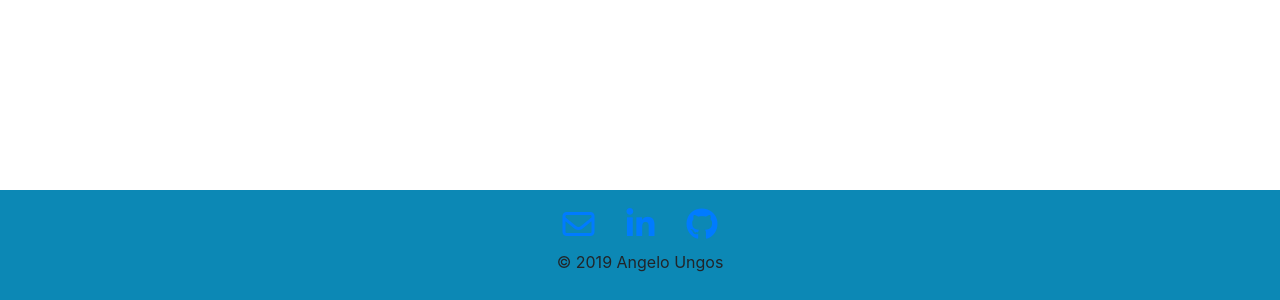
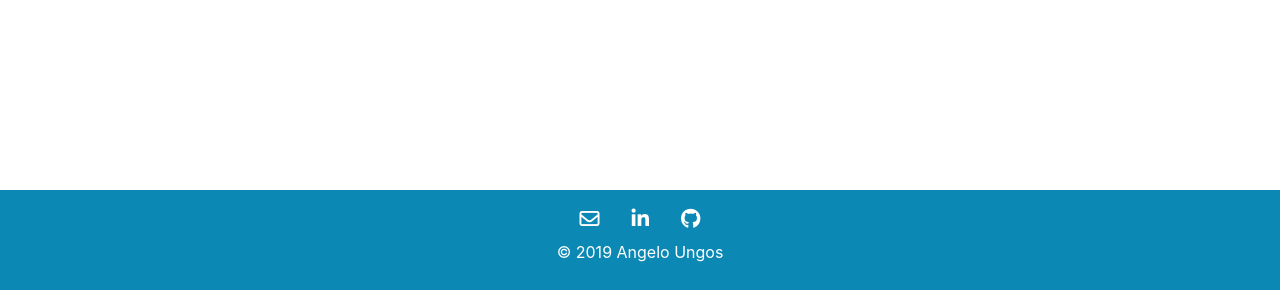
Before and after one commit to vlad916/react-portfolio, a React (Create React App) app: page /aboutMe in a window 1280 px wide. Shown: the part 1906-2206 px from the top of the page. Built offline with nearby package versions, Linux system fonts and the light colour scheme.

Commit message:
Contact component updated.

```diff
--- a/src/components/css/footer.css
+++ b/src/components/css/footer.css
@@ -2,9 +2,19 @@ footer {
   background-color: rgb(12, 136, 181);
   margin-top: auto;
   padding: 10px;
+}
 
+footer a {
+  font-size: 10px;
+  color: white;
+}
+footer p {
+  color: white;
+}
+footer a:hover {
+  color: black;
+}
 
-}
 
 
 /* body {
--- a/src/components/footer.jsx
+++ b/src/components/footer.jsx
@@ -5,7 +5,6 @@ import './css/footer.css';
 
 const Footer = () => {
   return (
-
     <footer>
       <div className="row">
         <div className="container-fluid text-center p-2">
@@ -13,22 +12,21 @@ const Footer = () => {
             <i className="far fa-envelope fa-2x mx-3"></i>
           </a>
           <a href="https://www.linkedin.com/in/angelo-ungos-064619197/">
-              <i className="fab fa-linkedin-in fa-2x mx-3"></i>
+            <i class="fab fa-linkedin-in fa-2x mx-3"></i>
           </a>
           <a href="https://github.com/vlad916">
-              <i className="fab fa-github fa-2x mx-3"></i>
+            <i class="fab fa-github fa-2x mx-3"></i>
           </a>
         </div>
       </div>
-        <div className="row">
-          <div className="container-fluid text-center">
-            <p className="copy">
+      <div class="row">
+        <div class="container-fluid text-center">
+          <p id="copy">
             <span>&#169;</span> 2019 Angelo Ungos
           </p>
         </div>
       </div>
     </footer>
-
   );
 };
 
```
Lines whose indentation alone changed are shown as unchanged.
